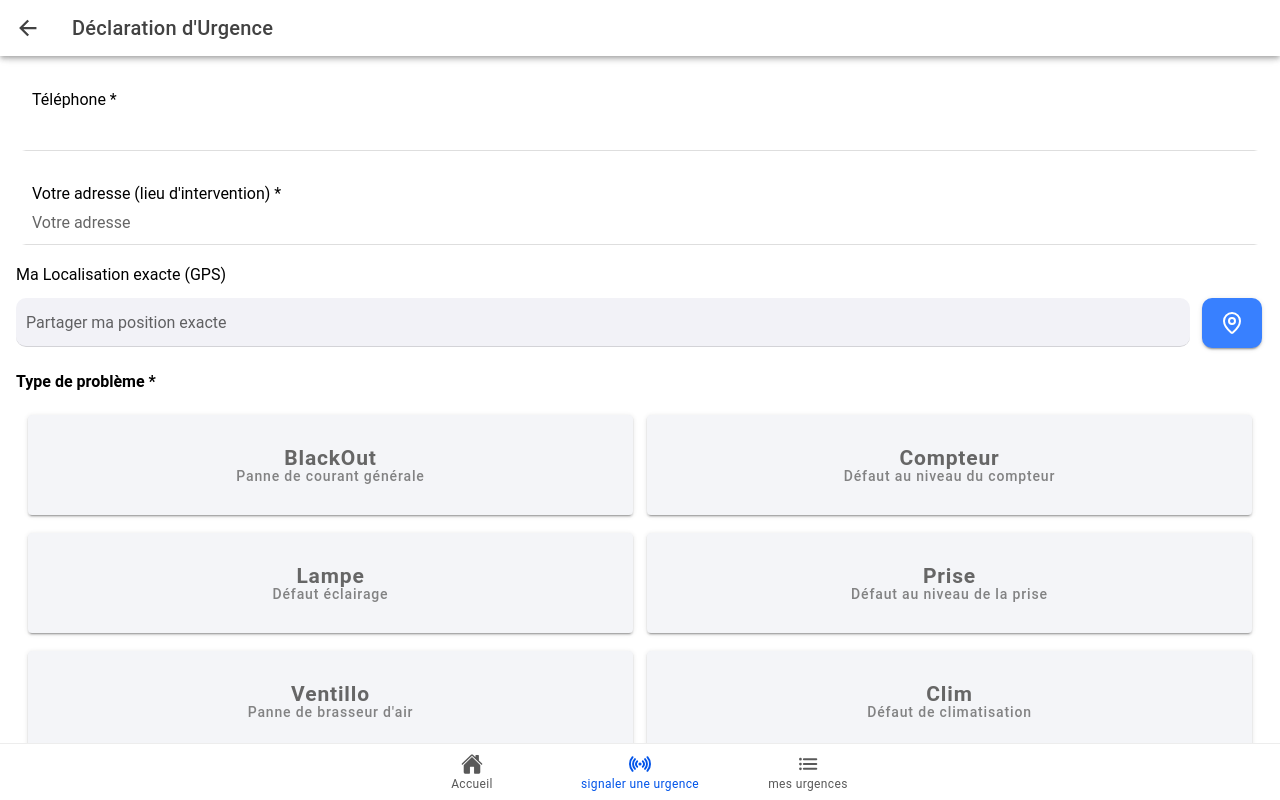
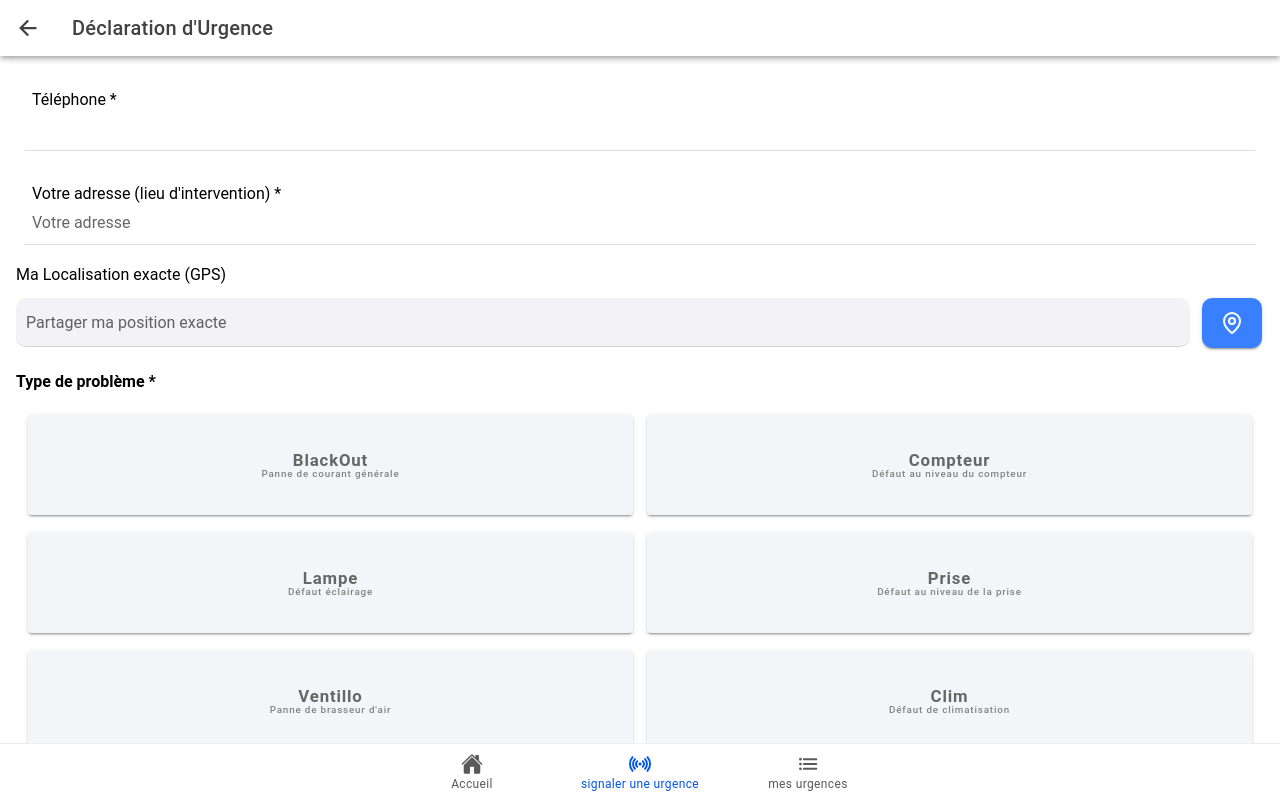
Before and after one commit to Uxer-bd/AppUrgenceClient, a React (Vite) app: page /signale-urgence in a window 1280 px wide. Built offline with nearby package versions, Linux system fonts and the light colour scheme.

Commit message:
mise à jour type intervention

```diff
--- a/src/pages/Accueil.tsx
+++ b/src/pages/Accueil.tsx
@@ -52,7 +52,7 @@ const Accueil: React.FC = () => {
 
           <div className="ion-text-center" style={{ marginTop: '30px', paddingBottom: '20px' }}>
             <IonText style={{ color: '#666', fontSize: '1.1em' }}>
-              <p>Numéro d'urgence : <strong>(+226)74213460</strong></p>
+              <p>Numéro d'urgence : <strong>+226 74213460</strong></p>
             </IonText>
           </div>
         </div>
--- a/src/pages/SignaleUrgence.tsx
+++ b/src/pages/SignaleUrgence.tsx
@@ -45,8 +45,8 @@ const SignalerUrgence: React.FC = () => {
             case 'Électroménager': return 6;
             case 'Solaire': return 7;
             case 'Clim': return 8;
-            case 'Brulure': return 9;
-            case 'Autres': return 10;
+            case 'Brulure': return 8;
+            case 'autre': return 8;
             default: return 0; // Un ID par défaut
         }
     };
@@ -270,8 +270,8 @@ const SignalerUrgence: React.FC = () => {
                                 <IonButton type="button" expand="block" style={buttonStyle('BlackOut')} onClick={() => setProblemType('BlackOut')} aria-pressed={problemType === 'BlackOut'}>
                                     <div style={{ display: 'flex', flexDirection: 'column', alignItems: 'center', padding: '5px' }}>
                                         {/* <Power style={{ fontSize: '1.8em' }} /> */}
-                                        <IonLabel style={{ fontWeight: 'bold', fontSize: '1.5em' }}>BlackOut</IonLabel>
-                                        <small style={{ fontSize: '1em', opacity: 0.8, textTransform: 'none', lineHeight: '1' }}>Panne de courant générale</small>
+                                        <IonLabel style={{ fontWeight: 'bold', fontSize: '1.2em' }}>BlackOut</IonLabel>
+                                        <small style={{ fontSize: '0.7em', opacity: 0.8, textTransform: 'none', lineHeight: '1' }}>Panne de courant générale</small>
                                     </div>
                                 </IonButton>
                             </IonCol>
@@ -279,8 +279,8 @@ const SignalerUrgence: React.FC = () => {
                                 <IonButton type="button" expand="block" style={buttonStyle('Compteur')} onClick={() => setProblemType('Compteur')} aria-pressed={problemType === 'Compteur'}>
                                     <div style={{ display: 'flex', flexDirection: 'column', alignItems: 'center', padding: '5px' }}>
                                         {/* <Power style={{ fontSize: '1.8em' }} /> */}
-                                        <IonLabel style={{ fontWeight: 'bold', fontSize: '1.5em' }}>Compteur</IonLabel>
-                                        <small style={{ fontSize: '1em', opacity: 0.8, textTransform: 'none', lineHeight: '1' }}>Défaut au niveau du compteur</small>
+                                        <IonLabel style={{ fontWeight: 'bold', fontSize: '1.2em' }}>Compteur</IonLabel>
+                                        <small style={{ fontSize: '0.7em', opacity: 0.8, textTransform: 'none', lineHeight: '1' }}>Défaut au niveau du compteur</small>
                                     </div>
                                 </IonButton>
                             </IonCol>
@@ -290,8 +290,8 @@ const SignalerUrgence: React.FC = () => {
                                 <IonButton type="button" expand="block" style={buttonStyle('Lampe')} onClick={() => setProblemType('Lampe')} aria-pressed={problemType === 'Lampe'}>
                                     <div style={{ display: 'flex', flexDirection: 'column', alignItems: 'center', padding: '5px' }}>
                                         {/* <Power style={{ fontSize: '1.8em' }} /> */}
-                                        <IonLabel style={{ fontWeight: 'bold', fontSize: '1.5em' }}>Lampe</IonLabel>
-                                        <small style={{ fontSize: '1em', opacity: 0.8, textTransform: 'none', lineHeight: '1' }}>Défaut éclairage</small>
+                                        <IonLabel style={{ fontWeight: 'bold', fontSize: '1.2em' }}>Lampe</IonLabel>
+                                        <small style={{ fontSize: '0.7em', opacity: 0.8, textTransform: 'none', lineHeight: '1' }}>Défaut éclairage</small>
                                     </div>
                                 </IonButton>
                             </IonCol>
@@ -299,8 +299,8 @@ const SignalerUrgence: React.FC = () => {
                                 <IonButton type="button" expand="block" style={buttonStyle('Prise')} onClick={() => setProblemType('Prise')} aria-pressed={problemType === 'Prise'}>
                                     <div style={{ display: 'flex', flexDirection: 'column', alignItems: 'center', padding: '5px' }}>
                                         {/* <Power style={{ fontSize: '1.8em' }} /> */}
-                                        <IonLabel style={{ fontWeight: 'bold', fontSize: '1.5em' }}>Prise</IonLabel>
-                                        <small style={{ fontSize: '1em', opacity: 0.8, textTransform: 'none', lineHeight: '1' }}>Défaut au niveau de la prise</small>
+                                        <IonLabel style={{ fontWeight: 'bold', fontSize: '1.2em' }}>Prise</IonLabel>
+                                        <small style={{ fontSize: '0.7em', opacity: 0.8, textTransform: 'none', lineHeight: '1' }}>Défaut au niveau de la prise</small>
                                     </div>
                                 </IonButton>
                             </IonCol>
@@ -310,8 +310,8 @@ const SignalerUrgence: React.FC = () => {
                                 <IonButton type="button" expand="block" style={buttonStyle("Ventillo")} onClick={() => setProblemType('Ventillo')} aria-pressed={problemType === 'Ventillo'}>
                                     <div style={{ display: 'flex', flexDirection: 'column', alignItems: 'center', padding: '5px' }}>
                                         {/* <Power style={{ fontSize: '1.8em' }} /> */}
-                                        <IonLabel style={{ fontWeight: 'bold', fontSize: '1.5em' }}>Ventillo</IonLabel>
-                                        <small style={{ fontSize: '1em', opacity: 0.8, textTransform: 'none', lineHeight: '1' }}>Panne de brasseur d'air</small>
+                                        <IonLabel style={{ fontWeight: 'bold', fontSize: '1.2em' }}>Ventillo</IonLabel>
+                                        <small style={{ fontSize: '0.7em', opacity: 0.8, textTransform: 'none', lineHeight: '1' }}>Panne de brasseur d'air</small>
                                     </div>
                                 </IonButton>
                             </IonCol>
@@ -319,8 +319,8 @@ const SignalerUrgence: React.FC = () => {
                                 <IonButton type="button" expand="block" style={buttonStyle("Clim")} onClick={() => setProblemType('Clim')} aria-pressed={problemType === 'Clim'}>
                                     <div style={{ display: 'flex', flexDirection: 'column', alignItems: 'center', padding: '5px' }}>
                                         {/* <Power style={{ fontSize: '1.8em' }} /> */}
-                                        <IonLabel style={{ fontWeight: 'bold', fontSize: '1.5em' }}>Clim</IonLabel>
-                                        <small style={{ fontSize: '1em', opacity: 0.8, textTransform: 'none', lineHeight: '1' }}>Défaut de climatisation</small>
+                                        <IonLabel style={{ fontWeight: 'bold', fontSize: '1.2em' }}>Clim</IonLabel>
+                                        <small style={{ fontSize: '0.7em', opacity: 0.8, textTransform: 'none', lineHeight: '1' }}>Défaut de climatisation</small>
                                     </div>
                                 </IonButton>
                             </IonCol>
@@ -330,8 +330,8 @@ const SignalerUrgence: React.FC = () => {
                                 <IonButton type="button" expand="block" style={buttonStyle("Électroménager")} onClick={() => setProblemType('Électroménager')} aria-pressed={problemType === 'Électroménager'}>
                                     <div style={{ display: 'flex', flexDirection: 'column', alignItems: 'center', padding: '5px' }}>
                                         {/* <Power style={{ fontSize: '1.8em' }} /> */}
-                                        <IonLabel style={{ fontWeight: 'bold', fontSize: '1.5em' }}>Électroménager</IonLabel>
-                                        <small style={{ fontSize: '1em', opacity: 0.8, textTransform: 'none', lineHeight: '1' }}>Appareils électriques et électroniques</small>
+                                        <IonLabel style={{ fontWeight: 'bold', fontSize: '1.2em' }}>Électroménager</IonLabel>
+                                        <small style={{ fontSize: '0.7em', opacity: 0.8, textTransform: 'none', lineHeight: '1' }}>Appareils électriques et électroniques</small>
                                     </div>
                                 </IonButton>
                             </IonCol>
@@ -339,8 +339,8 @@ const SignalerUrgence: React.FC = () => {
                                 <IonButton type="button" expand="block" style={buttonStyle("Brulure")} onClick={() => setProblemType('Brulure')} aria-pressed={problemType === 'Brulure'}>
                                     <div style={{ display: 'flex', flexDirection: 'column', alignItems: 'center', padding: '5px' }}>
                                         {/* <Power style={{ fontSize: '1.8em' }} /> */}
-                                        <IonLabel style={{ fontWeight: 'bold', fontSize: '1.5em' }}>Brulure</IonLabel>
-                                        <small style={{ fontSize: '1em', opacity: 0.8, textTransform: 'none', lineHeight: '1' }}>Flame, étincelle, etc</small>
+                                        <IonLabel style={{ fontWeight: 'bold', fontSize: '1.2em' }}>Brulure</IonLabel>
+                                        <small style={{ fontSize: '0.7em', opacity: 0.8, textTransform: 'none', lineHeight: '1' }}>Flame, étincelle, etc</small>
                                     </div>
                                 </IonButton>
                             </IonCol>
@@ -350,20 +350,29 @@ const SignalerUrgence: React.FC = () => {
                                 <IonButton type="button" expand="block" style={buttonStyle("Solaire")} onClick={() => setProblemType('Solaire')} aria-pressed={problemType === 'Solaire'}>
                                     <div style={{ display: 'flex', flexDirection: 'column', alignItems: 'center', padding: '5px' }}>
                                         {/* <Power style={{ fontSize: '1.8em' }} /> */}
-                                        <IonLabel style={{ fontWeight: 'bold', fontSize: '1.5em' }}>Solaire</IonLabel>
-                                        <small style={{ fontSize: '1em', opacity: 0.8, textTransform: 'none', lineHeight: '1' }}>Panneau solaire, batterie, conversatisseur, etc</small>
+                                        <IonLabel style={{ fontWeight: 'bold', fontSize: '1.2em' }}>Solaire</IonLabel>
+                                        <small style={{ fontSize: '0.7em', opacity: 0.8, textTransform: 'none', lineHeight: '1' }}>Panneau solaire, batterie, conversatisseur, etc</small>
                                     </div>
                                 </IonButton>
                             </IonCol>
                             <IonCol size="6">
-                                <IonButton type="button" expand="block" style={buttonStyle("Autres")} onClick={() => setProblemType('Autres')} aria-pressed={problemType === 'Autres'}>
+                                <IonButton type="button" expand="block" style={buttonStyle("autre")} onClick={() => setProblemType('autre')} aria-pressed={problemType === 'autre'}>
                                     <div style={{ display: 'flex', flexDirection: 'column', alignItems: 'center', padding: '5px' }}>
                                         {/* <Power style={{ fontSize: '1.8em' }} /> */}
-                                        <IonLabel style={{ fontWeight: 'bold', fontSize: '1.5em' }}>Autres</IonLabel>
-                                        <small style={{ fontSize: '1em', opacity: 0.8, textTransform: 'none', lineHeight: '1' }}>Autres problèmes élètrique ou électronique</small>
+                                        <IonLabel style={{ fontWeight: 'bold', fontSize: '1.2em' }}>Autre</IonLabel>
+                                        <small style={{ fontSize: '0.7em', opacity: 0.8, textTransform: 'none', lineHeight: '1' }}>Autres problèmes élètrique ou électronique</small>
                                     </div>
                                 </IonButton>
                             </IonCol>
+                            {/* <IonCol size="6">
+                                <IonButton type="button" expand="block" style={buttonStyle("Autres")} onClick={() => setProblemType('Autres')} aria-pressed={problemType === 'Autres'}>
+                                    <div style={{ display: 'flex', flexDirection: 'column', alignItems: 'center', padding: '5px' }}> */}
+                                        {/* <Power style={{ fontSize: '1.8em' }} /> */}
+                                        {/* <IonLabel style={{ fontWeight: 'bold', fontSize: '1.2em' }}>Autre</IonLabel>
+                                        <small style={{ fontSize: '0.7em', opacity: 0.8, textTransform: 'none', lineHeight: '1' }}>Autres problèmes élètrique ou électronique</small>
+                                    </div>
+                                </IonButton>
+                            </IonCol> */}
                         </IonRow>
                     </IonGrid>
 
```
